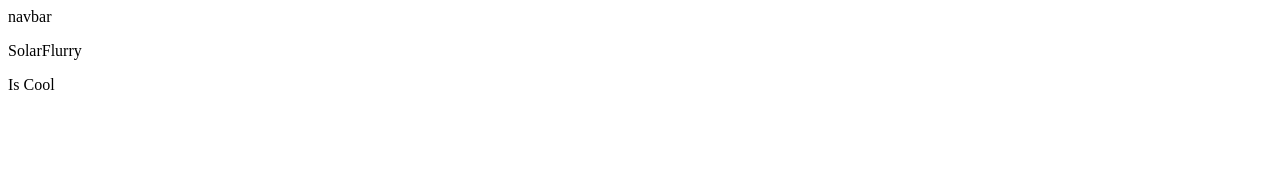
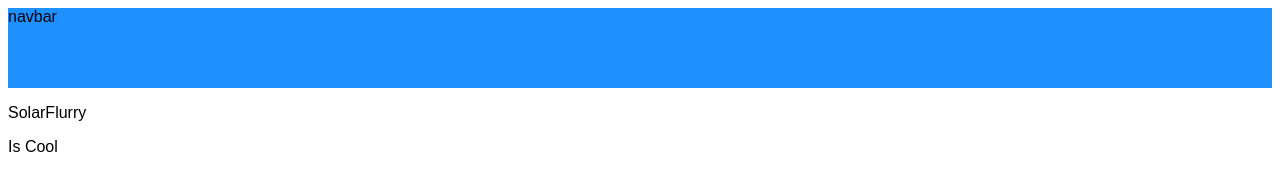
Before and after one commit to SolarFlurry/solarflurry.github.io, a plain HTML site: page index.html in a window 1280 px wide. Drawn offline with Linux system fonts and the light colour scheme.

Commit message:
Update index.html

```diff
--- a/index.html
+++ b/index.html
@@ -1,7 +1,7 @@
 <!DOCTYPE html>
 <html>
   <head>
-    <link rel="stylesheet" src="./stylesheet.css">
+    <link rel="stylesheet" href="./stylesheet.css">
     <title>SolarFlurry</title>
     <meta http-equiv='cache-control' content='no-cache'>
 <meta http-equiv='expires' content='0'>
```
